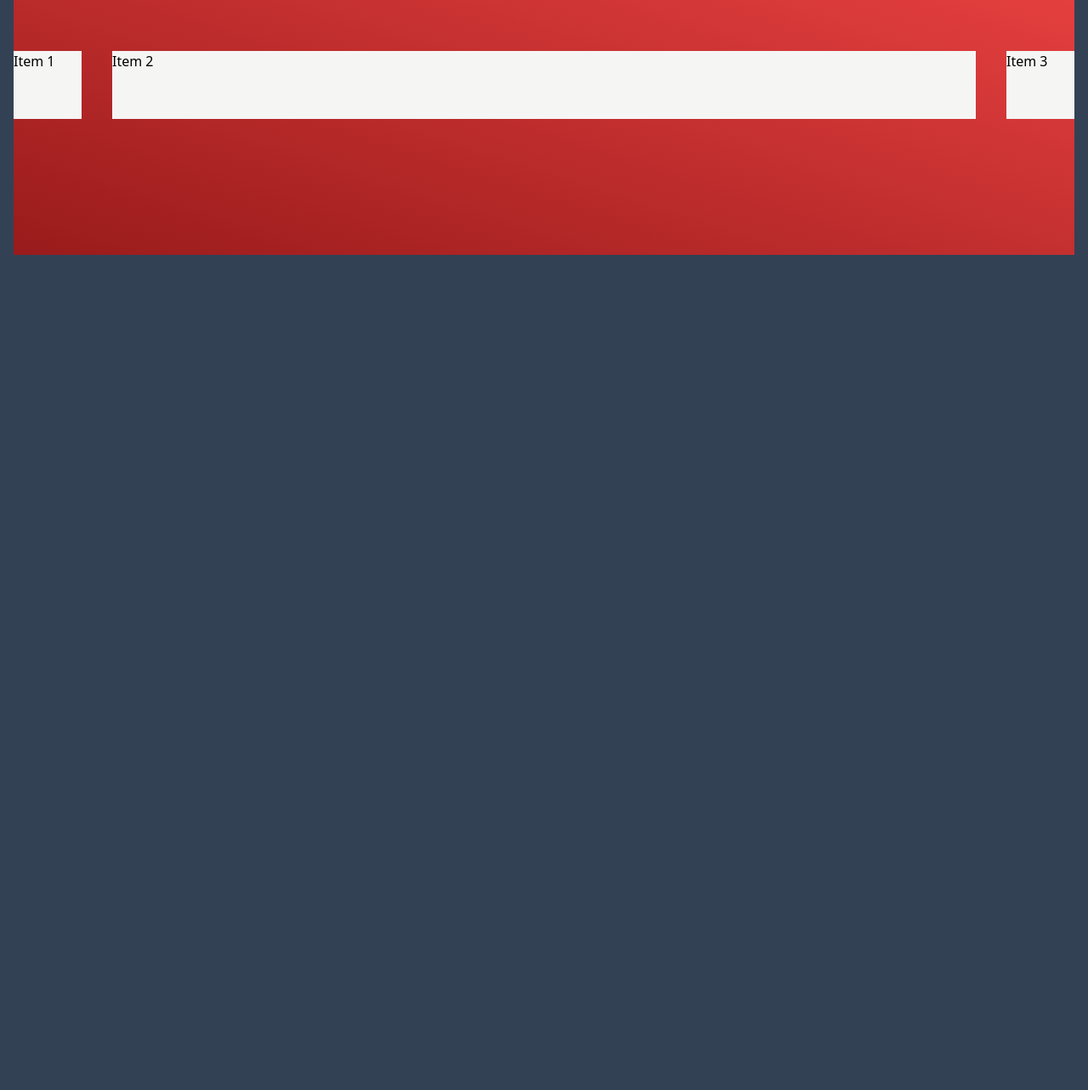
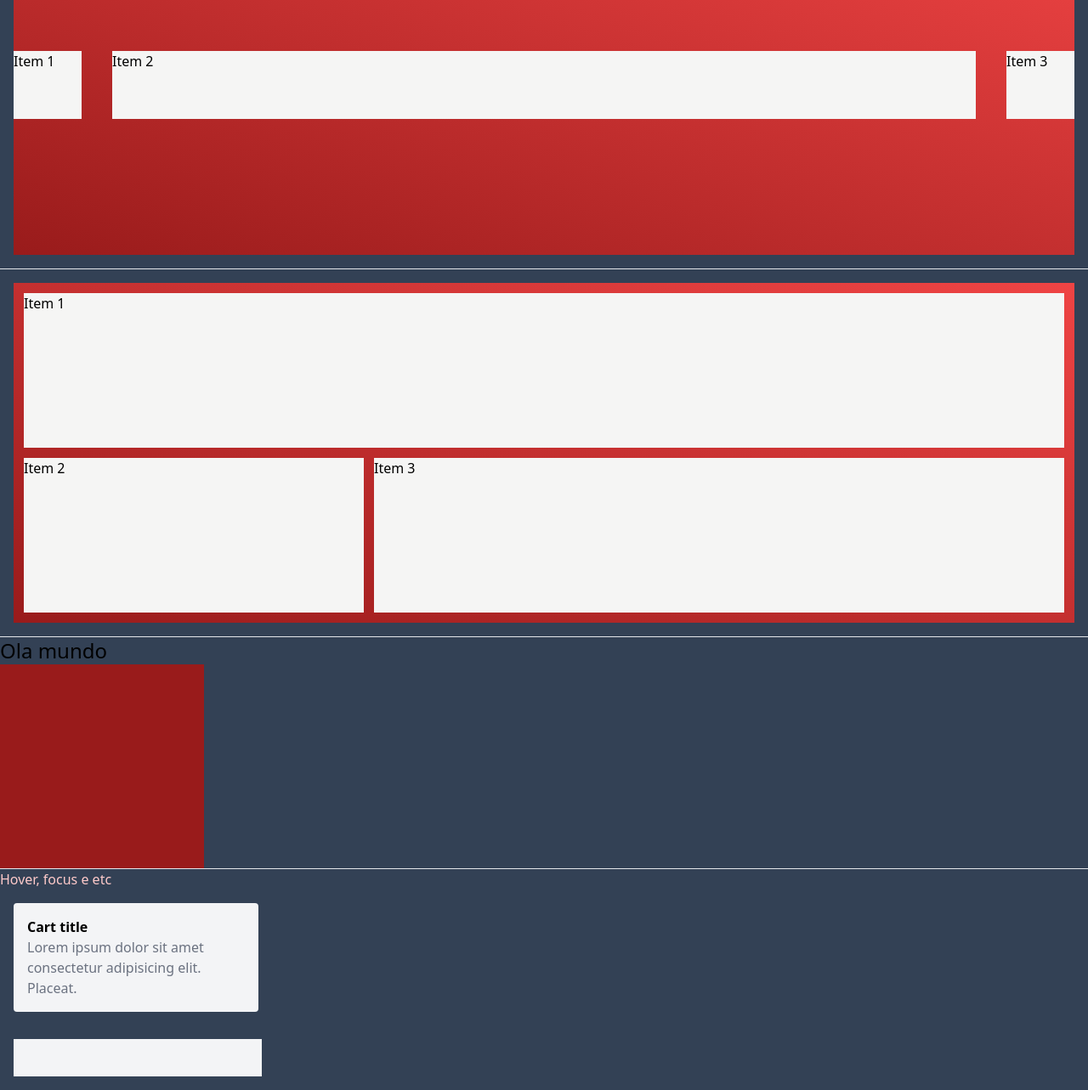
Before and after one commit to eduoop/TailwindCSS, a website: page index.html in a window 1280 px wide. Shown: the part 2897-4180 px from the top of the page at 85% size. Before the commit the page ends 3197 px from the top, so only its background shows below. Drawn offline with Linux system fonts and the light colour scheme.

Commit message:
hove e grids

```diff
--- a/index.html
+++ b/index.html
@@ -76,5 +76,27 @@
         <div class="bg-stone-100 flex-grow flex-shrink-0 w-20 h-20 text-black">Item 2</div>
         <div class="bg-stone-100 w-20 h-20 text-black">Item 3</div>
     </div>
+    <hr>
+
+    <div class="w-90 h-1/2 grid grid-cols-3 gap-3 m-4 p-3 text-white bg-gradient-to-bl from-red-500 to-red-800 ">
+        <div class="bg-stone-100 col-span-3 text-black">Item 1</div>
+        <div class="bg-stone-100 text-black">Item 2</div>
+        <div class="bg-stone-100 col-span-2 text-black">Item 3</div>
+    </div>
+    <hr>
+
+    <h1 class="text-sm sm:text-xl md:text-xl lg:text-2xl">Ola mundo</h1>
+
+    <div class="bg-gray-800 w-60 h-60 sm:bg-red-800"></div>
+    <hr>
+
+    <h1 class="text-red-200 hover:text-red-900 hover:underline">Hover, focus e etc</h1>
+    <div class="group w-72 m-4 p-4 bg-gray-100 rounded">
+        <h4 class="font-bold group-hover:text-blue-300 duration-300">Cart title</h4>
+        <p class="text-gray-500 group-hover:text-gray-700 duration-300 ">Lorem ipsum dolor sit amet consectetur adipisicing elit. Placeat.</p>
+    </div>
+    <input type="text"
+    class="bg-gray-100 m-4 text-lg px-4 py-2 hover:bg-gray-500 focus:text-red-300"
+    >
 </body>
 </html>
```
Also changed, not shown: output/output.css.
